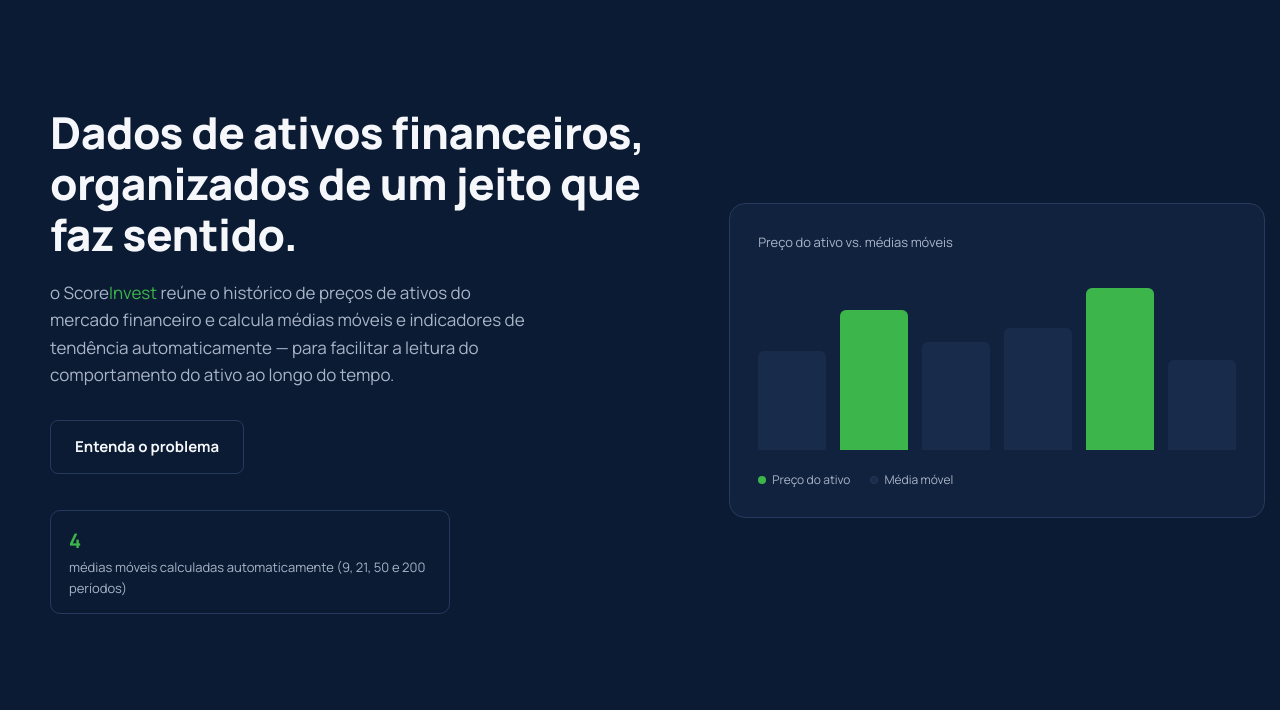
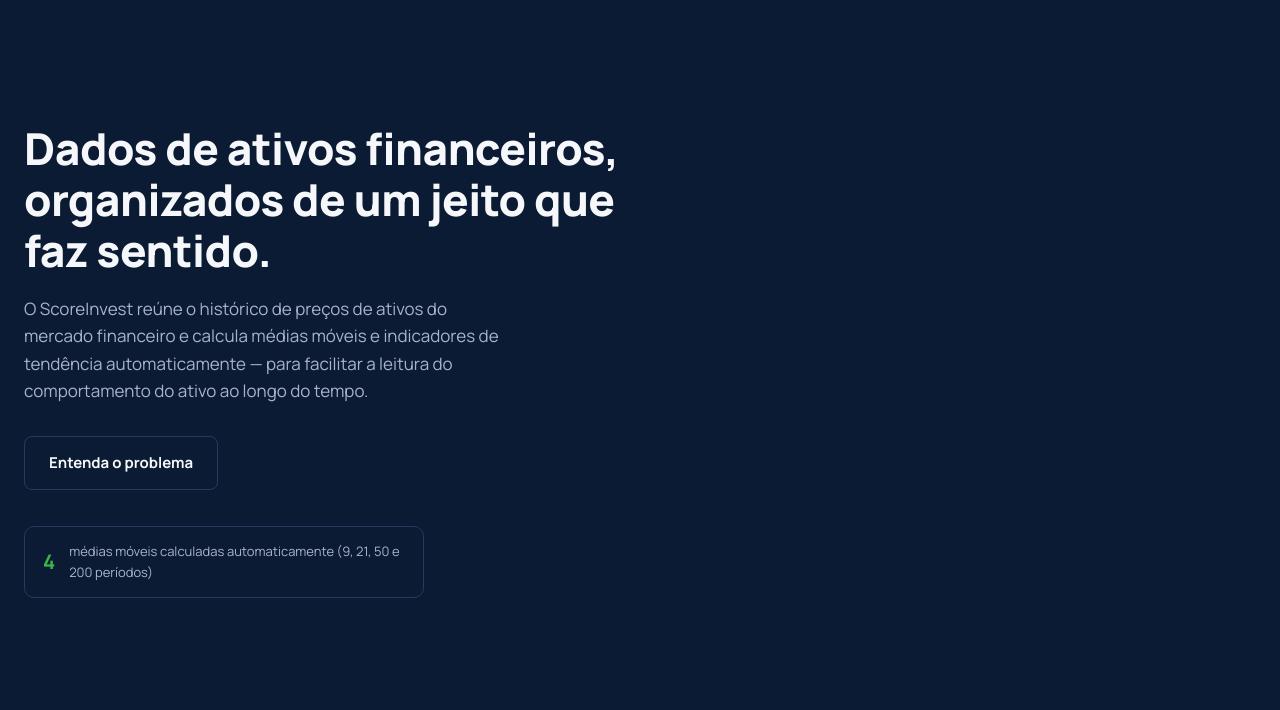
Before and after one commit to ScoreInvest/Score-invest-site, a website: page public/index.html in a window 1280 px wide. Shown: the part 90-800 px from the top of the page. Drawn offline with Linux system fonts and the light colour scheme; files that its build step writes are made by us from their sources.

Commit message:
início-refatoração

```diff
--- a/public/index.html
+++ b/public/index.html
@@ -4,11 +4,11 @@
 <head>
     <meta charset="UTF-8">
     <meta name="viewport" content="width=device-width, initial-scale=1.0">
-    <title>ScoreInvest — Análise Técnica de Ativos Financeiros</title>
+    <title>ScoreInvest</title>
     <link rel="preconnect" href="https://fonts.googleapis.com">
     <link href="https://fonts.googleapis.com/css2?family=Manrope:wght@400;500;700;800&display=swap" rel="stylesheet">
-    <link rel="stylesheet" href="css/style.css">
-
+    <link rel="stylesheet" href="style.css">
+    <script src="theme.js"></script>
 </head>
 
 <body id="top">
@@ -27,43 +27,36 @@
                 <a href="#funciona">Como funciona</a>
                 <a href="#equipe">Equipe</a>
             </div>
+            <button type="button" id="themeToggle" class="theme-switch" role="switch" aria-checked="true"
+                aria-label="Modo escuro" title="Mudar para modo claro">
+                <span class="thumb">
+                    <svg class="icon-moon" viewBox="0 0 24 24" fill="currentColor" aria-hidden="true"><path d="M21 12.8A9 9 0 1 1 11.2 3a7 7 0 0 0 9.8 9.8z"/></svg>
+                    <svg class="icon-sun" viewBox="0 0 24 24" fill="none" stroke="currentColor" stroke-width="2.2" stroke-linecap="round" aria-hidden="true"><circle cx="12" cy="12" r="4"/><path d="M12 2v2M12 20v2M4.9 4.9l1.4 1.4M17.7 17.7l1.4 1.4M2 12h2M20 12h2M4.9 19.1l1.4-1.4M17.7 6.3l1.4-1.4"/></svg>
+                </span>
+            </button>
             <a href="cadastro.html" class="nav-cta">Criar conta</a>
         </nav>
     </header>
 
     <section class="hero">
-        <div class="wrap" style="display:contents;">
-            <div class="box-contexto">
+    <div class="wrap hero-grid">
+
+        <div class="hero-content">
             <h1>Dados de ativos financeiros, organizados de um jeito que faz sentido.</h1>
-                <p class="lead">o Score<span style="color: #3CB54A;">Invest</span> reúne o histórico de preços de ativos do mercado financeiro e calcula
-                    médias móveis e indicadores de tendência automaticamente — para facilitar a leitura do
-                    comportamento do ativo ao longo do tempo.</p>
+            <p class="lead">O Score<span class="accent-text">Invest</span> reúne o histórico de preços de ativos
+                do mercado financeiro e calcula médias móveis e indicadores de tendência automaticamente — para
+                facilitar a leitura do comportamento do ativo ao longo do tempo.</p>
+
             <div class="btn-row">
                 <a href="#problema" class="btn-secondary">Entenda o problema</a>
             </div>
+
             <div class="hero-note">
-                    <div>
                 <strong>4</strong>
-                        médias móveis calculadas automaticamente (9, 21, 50 e 200 períodos)
+                <span>médias móveis calculadas automaticamente (9, 21, 50 e 200 períodos)</span>
             </div>
         </div>
-            </div>
-            <div class="hero-visual">
-                <div class="chart-label">Preço do ativo vs. médias móveis</div>
-                <div class="bars">
-                    <div class="bar" style="height:55%"></div>
-                    <div class="bar up" style="height:78%"></div>
-                    <div class="bar" style="height:60%"></div>
-                    <div class="bar" style="height:68%"></div>
-                    <div class="bar up" style="height:90%"></div>
-                    <div class="bar" style="height:50%"></div>
-                </div>
-                <div class="legend">
-                    <span><i class="dot" style="background:var(--accent)"></i>Preço do ativo</span>
-                    <span><i class="dot" style="background:var(--surface-2); border:1px solid var(--border)"></i>Média
-                        móvel</span>
-                </div>
-            </div>
+
     </div>
 </section>
 
@@ -88,7 +81,7 @@
 
     <section id="solucao">
         <div class="wrap">
-            <h2>O que o Score<span style="color: #3CB54A;">Invest</span> organiza para você</h2>
+            <h2>O que o Score<span style="color: var(--accent);">Invest</span> organiza para você</h2>
             <p class="section-lead">Reúne o histórico de preços dos ativos e transforma isso em indicadores de
                 análise técnica, sem prometer garantir resultados de investimento.</p>
             <div class="cards">
```
Lines whose indentation alone changed are shown as unchanged.
